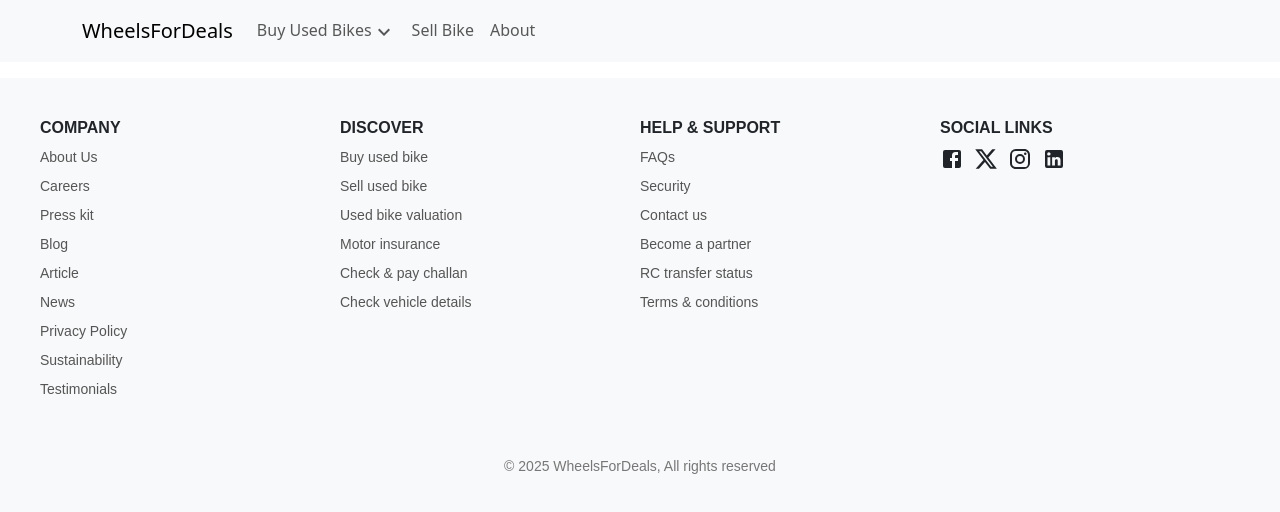
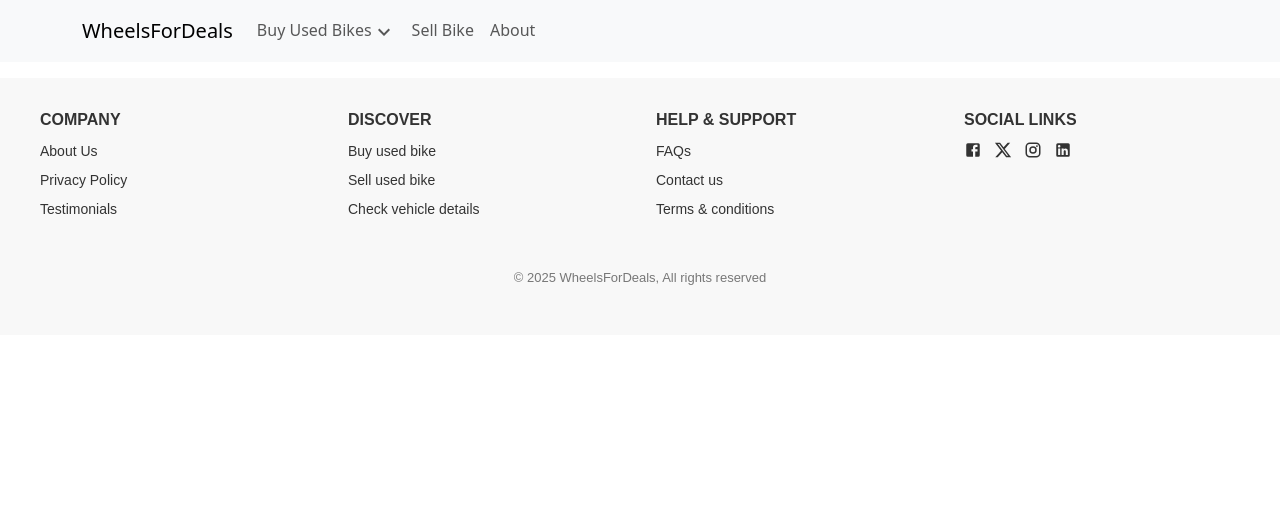
Before and after one commit to sathiskumar-c/wheelsfordeals, a React (Vite) app: page / in a window 1280 px wide. Shown: the top 512 px of the page. Built offline with nearby package versions, Linux system fonts and the light colour scheme.

Commit message:
09-04-2025 - Footer JSON Implementation

```diff
--- a/src/components/footer/footer.jsx
+++ b/src/components/footer/footer.jsx
@@ -1,63 +1,67 @@
 import React from "react";
+import { useNavigate } from "react-router-dom";
 import "./footer.scss";
+import footerData from "../../../src/data/footer.json";
 import FacebookIcon from "@mui/icons-material/Facebook";
 import XIcon from "@mui/icons-material/X";
 import InstagramIcon from "@mui/icons-material/Instagram";
 import LinkedInIcon from "@mui/icons-material/LinkedIn";
 
+const iconMap = {
+  facebook: <FacebookIcon />,
+  x: <XIcon />,
+  instagram: <InstagramIcon />,
+  linkedin: <LinkedInIcon />,
+};
+
 const Footer = () => {
+  const navigate = useNavigate();
+
   return (
     <footer className="footer">
       <div className="footer-container">
-        <div className="footer-section">
-          <h4>COMPANY</h4>
-          <ul>
-            <li>About Us</li>
-            <li>Careers</li>
-            <li>Press kit</li>
-            <li>Blog</li>
-            <li>Article</li>
-            <li>News</li>
-            <li>Privacy Policy</li>
-            <li>Sustainability</li>
-            <li>Testimonials</li>
-          </ul>
-        </div>
-        <div className="footer-section">
-          <h4>DISCOVER</h4>
-          <ul>
-            <li>Buy used bike</li>
-            <li>Sell used bike</li>
-            <li>Used bike valuation</li>
-            <li>Motor insurance</li>
-            <li>Check & pay challan</li>
-            <li>Check vehicle details</li>
-          </ul>
-        </div>
-        <div className="footer-section">
-          <h4>HELP & SUPPORT</h4>
-          <ul>
-            <li>FAQs</li>
-            <li>Security</li>
-            <li>Contact us</li>
-            <li>Become a partner</li>
-            <li>RC transfer status</li>
-            <li>Terms & conditions</li>
-          </ul>
-        </div>
-        <div className="footer-section social">
-          <h4>SOCIAL LINKS</h4>
-          <div className="social-icons">
-            <FacebookIcon />
-            <XIcon />
-            <InstagramIcon />
-            <LinkedInIcon />
-          </div>
-        </div>
+        {footerData.sections.map((section, idx) => {
+          return (
+            <div
+              className={`footer-section ${section.socials ? "social" : ""}`}
+              key={idx}
+            >
+              <h4>{section.title}</h4>
+              {section.links && (
+                <ul>
+                  {section.links.map((link, linkIdx) => {
+                    return (
+                      <li
+                        key={linkIdx}
+                        onClick={() => navigate(link.path)}
+                        className="footer-link"
+                      >
+                        {link.label}
+                      </li>
+                    );
+                  })}
+                </ul>
+              )}
+              {section.socials && (
+                <div className="social-icons">
+                  {section.socials.map((social, socialIdx) => (
+                    <a
+                      key={socialIdx}
+                      href={social.url}
+                      target="_blank"
+                      rel="noopener noreferrer"
+                      className="social-icon"
+                    >
+                      {iconMap[social.platform]}
+                    </a>
+                  ))}
+                </div>
+              )}
+            </div>
+          );
+        })}
       </div>
-      <p className="footer-bottom">
-        © 2025 WheelsForDeals, All rights reserved
-      </p>
+      <p className="footer-bottom">{footerData.copyright}</p>
     </footer>
   );
 };
--- a/src/components/footer/footer.scss
+++ b/src/components/footer/footer.scss
@@ -1,24 +1,22 @@
 .footer {
-  background-color: #f8f9fa;
-  padding: 40px 20px;
-  font-family: Arial, sans-serif;
+  background-color: #f8f8f8;
+  padding: 32px 16px;
+  color: #333;
+  font-family: "Arial", sans-serif;
 
   .footer-container {
-    display: flex;
-    flex-wrap: wrap;
-    justify-content: space-between;
+    display: grid;
+    grid-template-columns: repeat(auto-fit, minmax(180px, 1fr));
+    gap: 32px;
     max-width: 1200px;
     margin: 0 auto;
+  }
 
   .footer-section {
-      flex: 1;
-      min-width: 200px;
-      margin-bottom: 20px;
-
     h4 {
       font-size: 16px;
-        font-weight: bold;
-        margin-bottom: 10px;
+      font-weight: 600;
+      margin-bottom: 12px;
     }
 
     ul {
@@ -26,54 +24,59 @@
       padding: 0;
 
       li {
+        font-size: 14px;
         margin-bottom: 8px;
-          font-size: 14px;
-          color: #555;
         cursor: pointer;
+        transition: color 0.3s;
+
         &:hover {
-            color: #000;
-          }
+          color: #007bff;
         }
       }
     }
 
     .social-icons {
       display: flex;
-      gap: 10px;
-      font-size: 20px;
-      margin-bottom: 10px;
+      gap: 12px;
+
+      a {
+        font-size: 0; // Hide spacing between inline SVGs
+        svg {
+          font-size: 18px;
+          color: #333;
+          transition: color 0.3s;
+
+          &:hover {
+            color: #007bff;
           }
-
-    .app-links img {
-      width: 120px;
-      margin-right: 10px;
-      cursor: pointer;
         }
-
-    .global {
-      font-size: 14px;
-      span {
-        display: block;
-        margin-bottom: 5px;
       }
     }
   }
 
   .footer-bottom {
     text-align: center;
-    font-size: 14px;
+    margin-top: 32px;
+    font-size: 13px;
     color: #777;
-    margin-top: 20px;
   }
 
-  @media (max-width: 768px) {
+  @media (max-width: 600px) {
     .footer-container {
-      flex-direction: column;
-      align-items: center;
+      grid-template-columns: 1fr 1fr;
+      gap: 20px;
+    }
 
-      .footer-section {
-        text-align: center;
+    .footer-section h4 {
+      font-size: 15px;
+    }
+
+    .footer-section ul li {
+      font-size: 13px;
+    }
+
+    .footer-bottom {
+      font-size: 12px;
     }
   }
 }
-}
--- /dev/null
+++ b/src/data/footer.json
@@ -0,0 +1,38 @@
+{
+  "sections": [
+    {
+      "title": "COMPANY",
+      "links": [
+        { "label": "About Us", "path": "/about" },
+        { "label": "Privacy Policy", "path": "/privacy-policy" },
+        { "label": "Testimonials", "path": "/testimonials" }
+      ]
+    },
+    {
+      "title": "DISCOVER",
+      "links": [
+        { "label": "Buy used bike", "path": "/buy-bike" },
+        { "label": "Sell used bike", "path": "/sell-bike" },
+        { "label": "Check vehicle details", "path": "/check-vehicle" }
+      ]
+    },
+    {
+      "title": "HELP & SUPPORT",
+      "links": [
+        { "label": "FAQs", "path": "/faqs" },
+        { "label": "Contact us", "path": "/contact" },
+        { "label": "Terms & conditions", "path": "/terms" }
+      ]
+    },
+    {
+      "title": "SOCIAL LINKS",
+      "socials": [
+        { "platform": "facebook", "url": "https://facebook.com" },
+        { "platform": "x", "url": "https://x.com" },
+        { "platform": "instagram", "url": "https://instagram.com" },
+        { "platform": "linkedin", "url": "https://linkedin.com" }
+      ]
+    }
+  ],
+  "copyright": "© 2025 WheelsForDeals, All rights reserved"
+}
```
Lines whose indentation alone changed are shown as unchanged.
